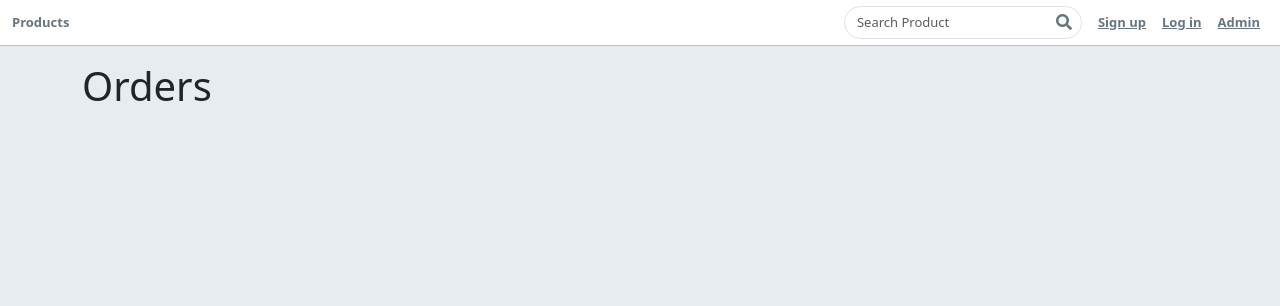
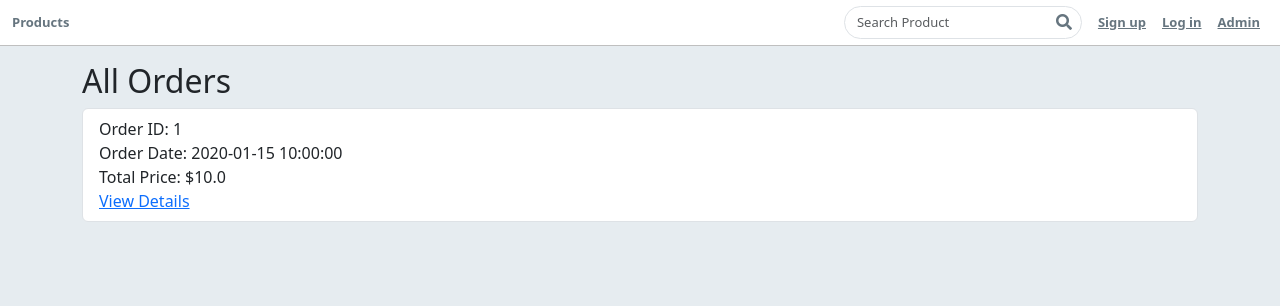
Before and after one commit to AndrewSkvarcius/Capstone_1, a Flask app: page /admin/orders in a window 1280 px wide. Shown: the top 306 px of the page. Run offline with Flask 3, Linux system fonts and the light colour scheme; tables that the repository leaves empty hold one stand-in row (values such as "Sample post"); some libraries are stand-ins or nearby versions.

Commit message:
Admin allorder and order detail routes

```diff
--- a/app.py
+++ b/app.py
@@ -137,7 +137,7 @@ def login():
             if user.is_admin:
                 return redirect('/admin/orders')
         flash("Invalid credentials.", 'danger')
-        return redirect("/customers/store")
+        return redirect("/login")
 
 
 
@@ -261,15 +261,23 @@ def delete_product(product_id):
     return redirect(url_for("store_render"))
 
 
+@app.route('/admin/orders', methods=["GET", "POST"])
+def show_all_orders():
+    orders = Orders.query.order_by(Orders.created_at.desc()).all()
+    return render_template("admin/admin_orders.html", orders=orders)
 
-@app.route("/admin/orders" , methods=["GET", "POST"])
-def admin_orders():
+@app.route('/admin/order_details/<int:order_id>')
 
-    return render_template("admin/admin_orders.html")
+def order_details(order_id):
 
+    curr_order = Orders.query.filter_by(id=order_id).first()
+
+    products = Products.query.all()
+    product_names = {product.id: product.product_name for product in products}
+
+    return render_template("admin/order_details.html", curr_order=curr_order,products=products,product_names=product_names)
 ## orders
 
-@app.route('/place_order', methods=['POST'])
 @app.route('/place_order', methods=['POST'])
 def place_order():
     user_id = g.user.id
@@ -317,5 +325,8 @@ def show_order(order_id):
     if not order:
         flash("Order not found or unauthorized.", "danger")
         return redirect("/")
+
     products = Products.query.all()
-    return render_template("customers/show_order.html", order=order, products=products)
+    product_names = {product.id: product.product_name for product in products}
+
+    return render_template("customers/show_order.html", order=order, products=products, product_names=product_names)
--- a/templates/admin/admin_orders.html
+++ b/templates/admin/admin_orders.html
@@ -1,9 +1,17 @@
 {% extends 'base.html' %}
 {% block content %}
 
-
-<h1> Orders </h1>
-
+<h2>All Orders</h2>
+  <ul class="list-group">
+    {% for order in orders %}
+      <li class="list-group-item">
+        Order ID: {{ order.id }}<br>
+        Order Date: {{ order.created_at.strftime('%Y-%m-%d %H:%M:%S') }}<br>
+        Total Price: ${{ order.total_price }}<br>
+        <a href="{{ url_for('order_details', order_id=order.id) }}">View Details</a>
+      </li>
+    {% endfor %}
+  </ul>
 
 
 
```
Also changed, not shown: templates/admin/order_details.html (added, +28 -0 lines), templates/customers/show_order.html (+3 -6 lines).
